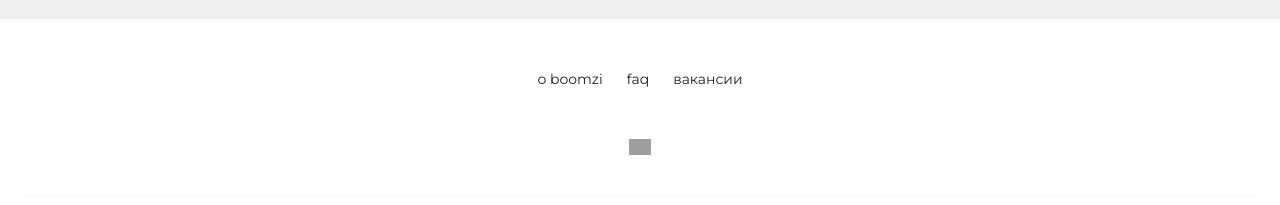
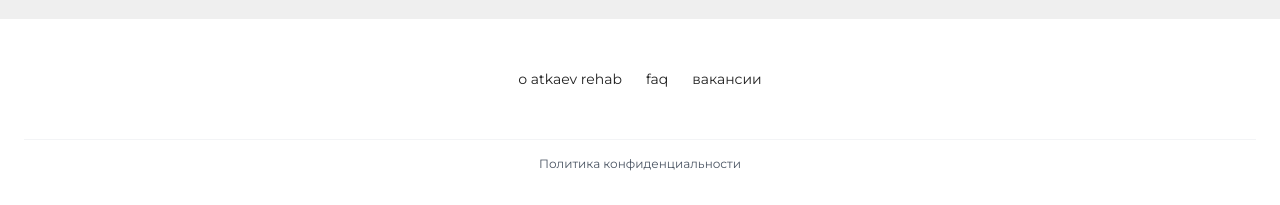
Before and after one commit to said13/Atkaev-rehab, a Next.js app: page / in a window 1280 px wide. Shown: the part 970-1175 px from the top of the page. Built offline with nearby package versions, Linux system fonts and the light colour scheme; grey boxes are pictures that could not be loaded.

Commit message:
Update footer.tsx

```diff
--- a/src/components/layout/footer.tsx
+++ b/src/components/layout/footer.tsx
@@ -11,7 +11,7 @@ const Footer = () => {
                 href="/about"
                 className="text-sm lowercase hover:opacity-70 transition-opacity"
               >
-                о boomzi
+                о Atkaev REHAB
               </Link>
             </li>
             <li>
@@ -32,15 +32,6 @@ const Footer = () => {
             </li>
           </ul>
 
-          <div className="mt-6 mb-4">
-            <img
-              src="https://ext.same-assets.com/1334220929/2722572661.png"
-              alt="Boomzi Logo"
-              width={150}
-              height={15}
-              className="h-4 w-auto"
-            />
-          </div>
         </div>
 
         <div className="flex justify-center border-t border-gray-100 pt-4">
```
